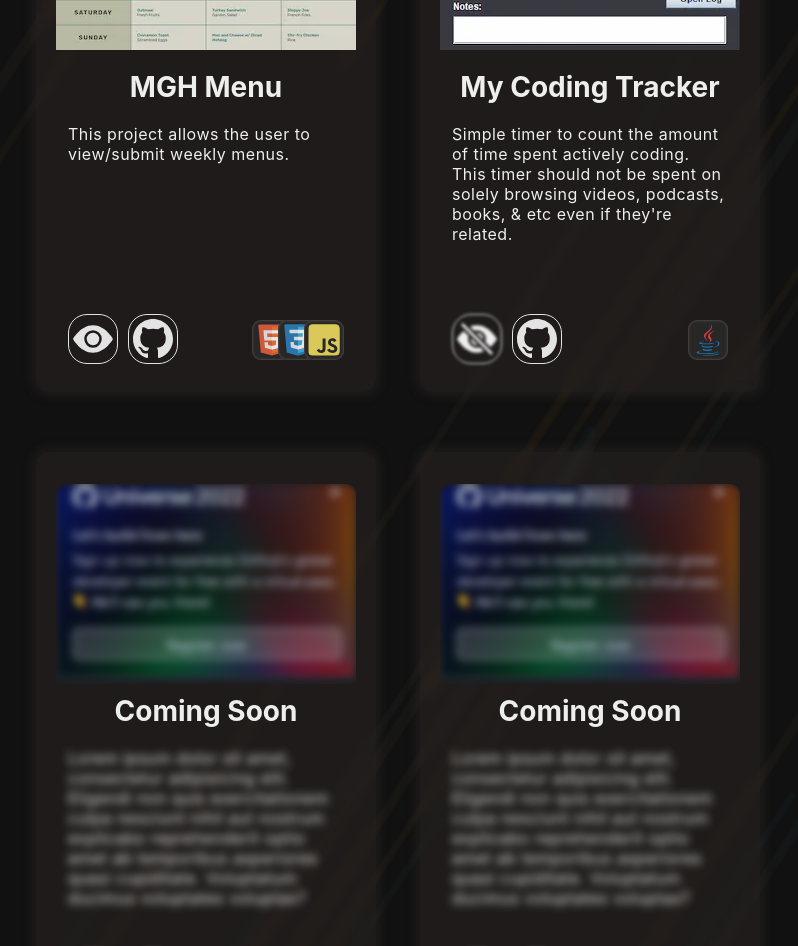
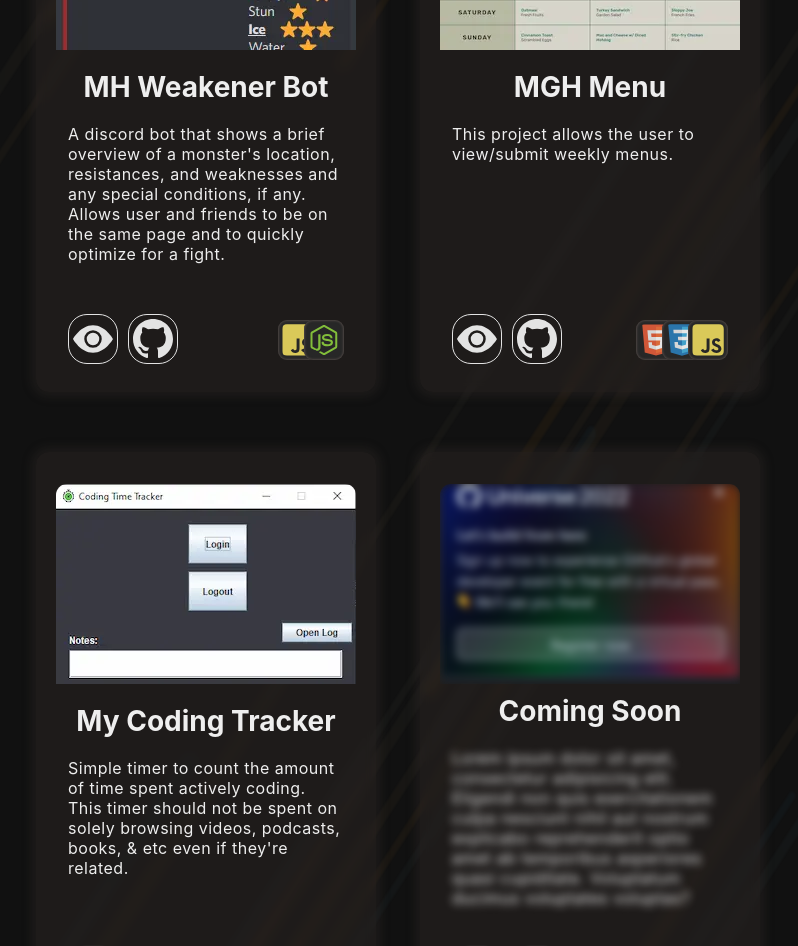
Before and after one commit to AndrewKohn/apk-portfolio, a React (Create React App) app: page / in a window 1280 px wide. Shown: the part 3460-4406 px from the top of the page, without its empty margins (242-1040 px from the left). Built offline with nearby package versions, Linux system fonts and the light colour scheme; a web font is replaced by a local one.

Commit message:
Added new project

```diff
--- a/src/components/Projects/Projects.js
+++ b/src/components/Projects/Projects.js
@@ -20,8 +20,9 @@ import GitIcon from '../../assets/svg/languages/GitIcon';
 // Project Images
 import projectImage1 from '../../assets/img/payroll-sorter-image.webp';
 import projectImage2 from '../../assets/img/pdf-word-converter-image.webp';
-import projectImage3 from '../../assets/img/mgh-menu-image.webp';
-import projectImage4 from '../../assets/img/my-coding-tracker-image.webp';
+import projectImage3 from '../../assets/img/mh-weakener-bot-image.webp';
+import projectImage4 from '../../assets/img/mgh-menu-image.webp';
+import projectImage5 from '../../assets/img/my-coding-tracker-image.webp';
 
 const Projects = props => {
   const projectGridItem = PROJECTS_DATA.map(project => (
@@ -58,7 +59,7 @@ const PROJECTS_DATA = [
   {
     id: 0,
     image: projectImage1,
-    altText: 'alt text here',
+    altText: 'Payroll Report Sorter App',
     title: 'Payroll Report Sorter',
     description:
       "A personal program to sort staff's time-clocks in payroll reports between multiple facilities.",
@@ -69,7 +70,7 @@ const PROJECTS_DATA = [
   {
     id: 1,
     image: projectImage2,
-    altText: 'alt text here',
+    altText: 'PDF to Word Converter App',
     title: 'PDF/Word Converter',
     description:
       'Simple program that converts pdf <-> docx while maintaining proper formatting.  Used to help with my work involving editing .pdf files from time-to-time.',
@@ -80,7 +81,18 @@ const PROJECTS_DATA = [
   {
     id: 2,
     image: projectImage3,
-    altText: 'alt text here',
+    altText: 'Monster Hunter Discord Bot',
+    title: 'MH Weakener Bot',
+    description:
+      "A discord bot that shows a brief overview of a monster's location, resistances, and weaknesses and any special conditions, if any.  Allows user and friends to be on the same page and to quickly optimize for a fight.",
+    tags: [JavaScriptIcon, NodeJSIcon],
+    gitHubPath: 'https://github.com/AndrewKohn/mh-weakener-discord-bot',
+    liveSitePath: 'https://discord.com/invite/S5kHXjZfjJ',
+  },
+  {
+    id: 3,
+    image: projectImage4,
+    altText: 'Morning Glory Homes menu site',
     title: 'MGH Menu',
     description: 'This project allows the user to view/submit weekly menus.',
     tags: [HtmlIcon, CssIcon, JavaScriptIcon],
@@ -88,9 +100,9 @@ const PROJECTS_DATA = [
     liveSitePath: 'https://mghmenu.netlify.app/',
   },
   {
-    id: 3,
-    image: projectImage4,
-    altText: 'alt text here',
+    id: 4,
+    image: projectImage5,
+    altText: 'My Coding Tracker App',
     title: 'My Coding Tracker',
     description:
       "Simple timer to count the amount of time spent actively coding. This timer should not be spent on solely browsing videos, podcasts, books, & etc even if they're related.",
@@ -99,7 +111,7 @@ const PROJECTS_DATA = [
     liveSitePath: '',
   },
   {
-    id: 4,
+    id: 5,
     image: exImg,
     altText: 'alt text here',
     title: 'Project 5',
@@ -109,17 +121,6 @@ const PROJECTS_DATA = [
     gitHubPath: '',
     liveSitePath: '',
   },
-  {
-    id: 5,
-    image: exImg,
-    altText: 'alt text here',
-    title: 'Project 6',
-    description:
-      'Lorem ipsum dolor sit amet, consectetur adipisicing elit. Eligendi non quis exercitationem culpa nesciunt nihil aut nostrum explicabo reprehenderit optio amet ab temporibus asperiores quasi cupiditate. Voluptatum ducimus voluptates voluptas?',
-    tags: [],
-    gitHubPath: '',
-    liveSitePath: '',
-  },
 ];
 
 export default Projects;
```
